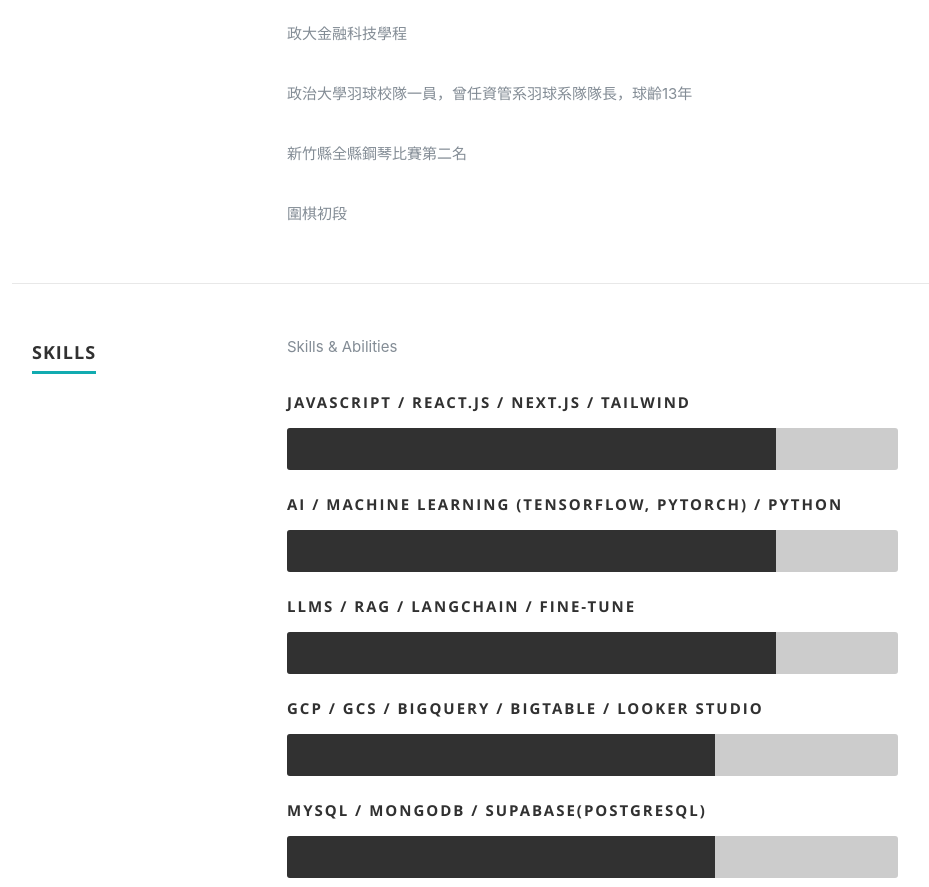
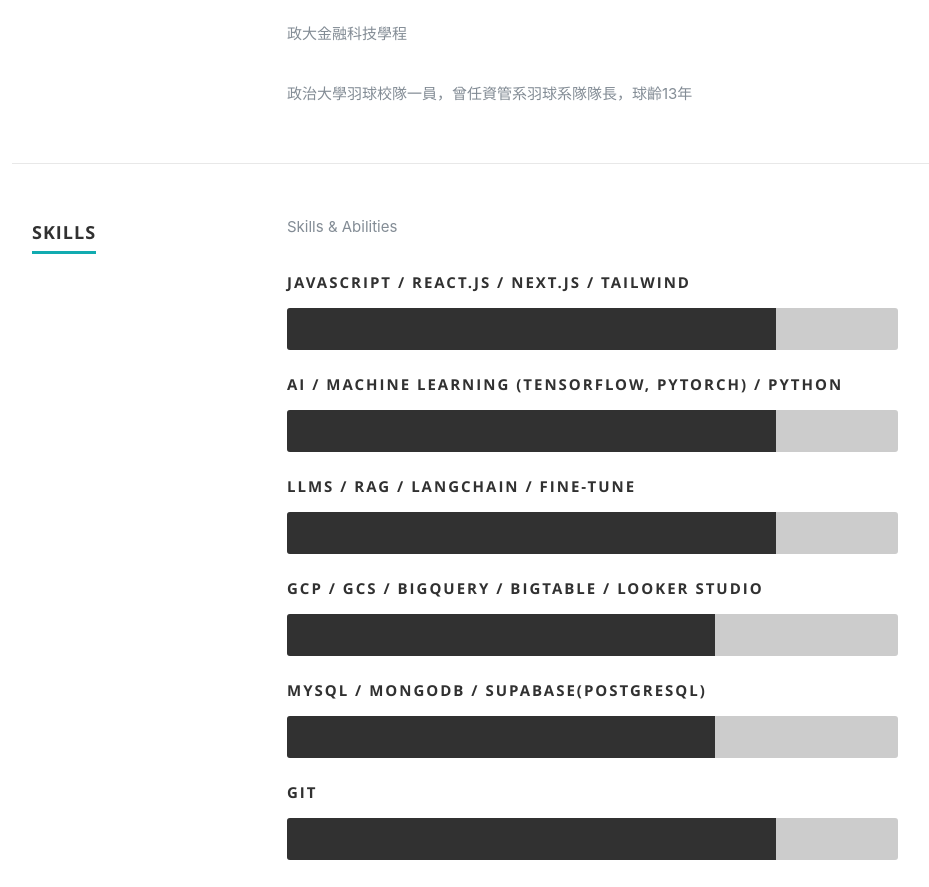
Before and after one commit to Mattis3858/my-portfolio, a React (Create React App) app: page / in a window 1280 px wide. Shown: the part 3140-4027 px from the top of the page, without its empty margins (118-1047 px from the left). Built offline with nearby package versions, Linux system fonts and the light colour scheme.

Commit message:
移除不必要的Achievement

```diff
--- a/src/resumeData.js
+++ b/src/resumeData.js
@@ -86,12 +86,6 @@ let resumeData = {
     {
       Achievements: "政治大學羽球校隊一員，曾任資管系羽球系隊隊長，球齡13年",
     },
-    {
-      Achievements: "新竹縣全縣鋼琴比賽第二名",
-    },
-    {
-      Achievements: "圍棋初段",
-    },
   ],
   skillsDescription: "Skills & Abilities",
   skills: [
```
